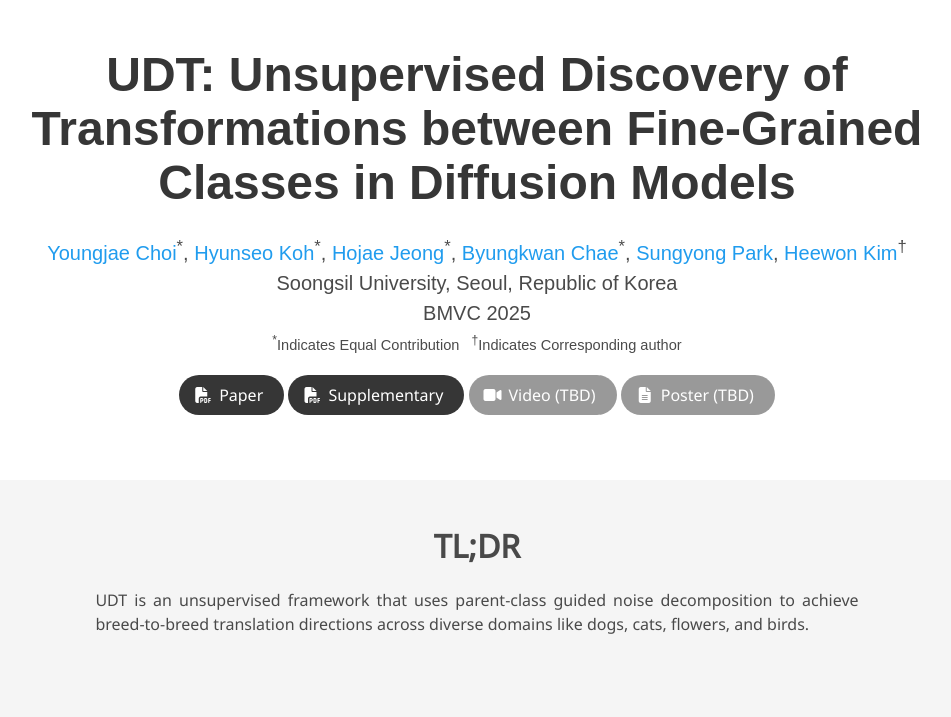
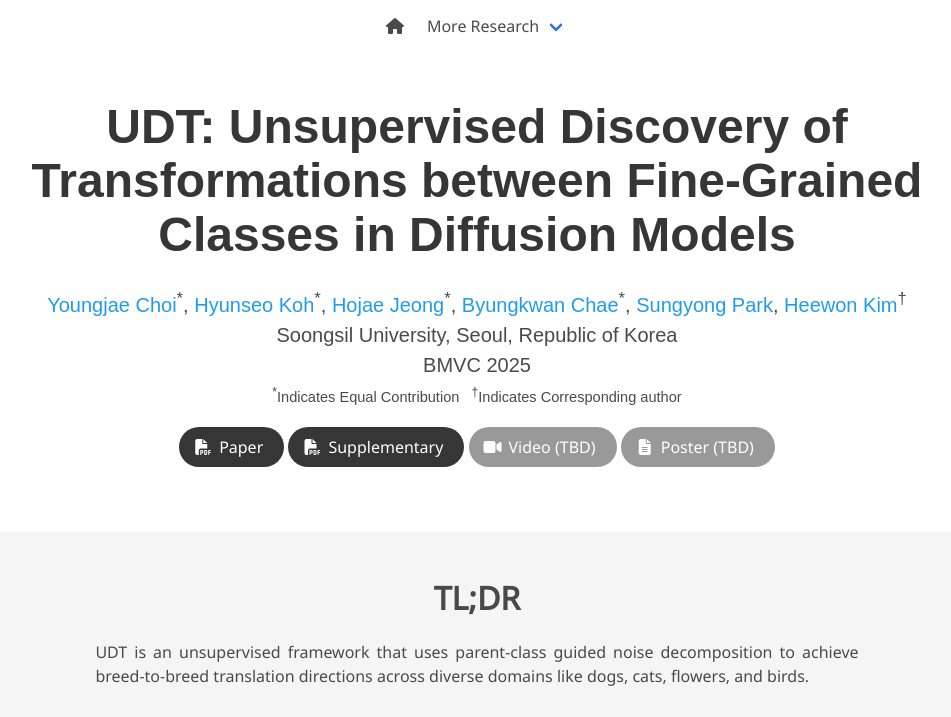
Before and after one commit to deepvelop99/UDT, a plain HTML site: page index.html in a window 1280 px wide. Shown: the top 717 px of the page, without its empty margins (163-1114 px from the left). Drawn offline with nearby package versions, Linux system fonts and the light colour scheme; some icons are missing; a web font is replaced by a local one.

Commit message:
Update index.html

```diff
--- a/index.html
+++ b/index.html
@@ -57,7 +57,32 @@
   </script>
   <script id="MathJax-script" async src="https://cdn.jsdelivr.net/npm/mathjax@3/es5/tex-mml-chtml.js"></script>
 </head>
+<nav class="navbar" role="navigation" aria-label="main navigation">
+  <div class="navbar-brand">
+    <a role="button" class="navbar-burger" aria-label="menu" aria-expanded="false">
+      <span aria-hidden="true"></span>
+      <span aria-hidden="true"></span>
+      <span aria-hidden="true"></span>
+    </a>
+  </div>
+  <div class="navbar-menu">
+    <div class="navbar-start" style="flex-grow: 1; justify-content: center;">
+      <a class="navbar-item" href="https://github.com/deepvelop99/">
+      <span class="icon">
+          <i class="fas fa-home"></i>
+      </span>
+      </a>
 
+      <div class="navbar-item has-dropdown is-hoverable">
+        <a class="navbar-link">
+          More Research
+        </a>
+        </div>
+      </div>
+    </div>
+
+  </div>
+</nav>
 <body>
 
   <section class="hero">
```
